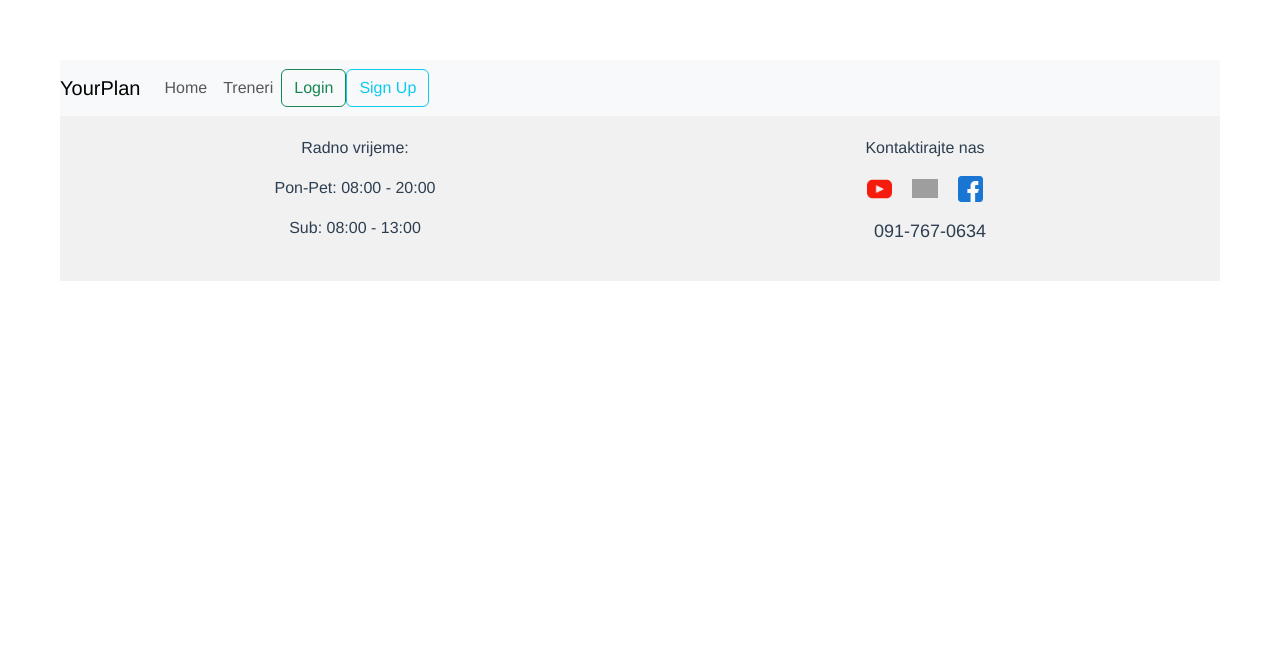
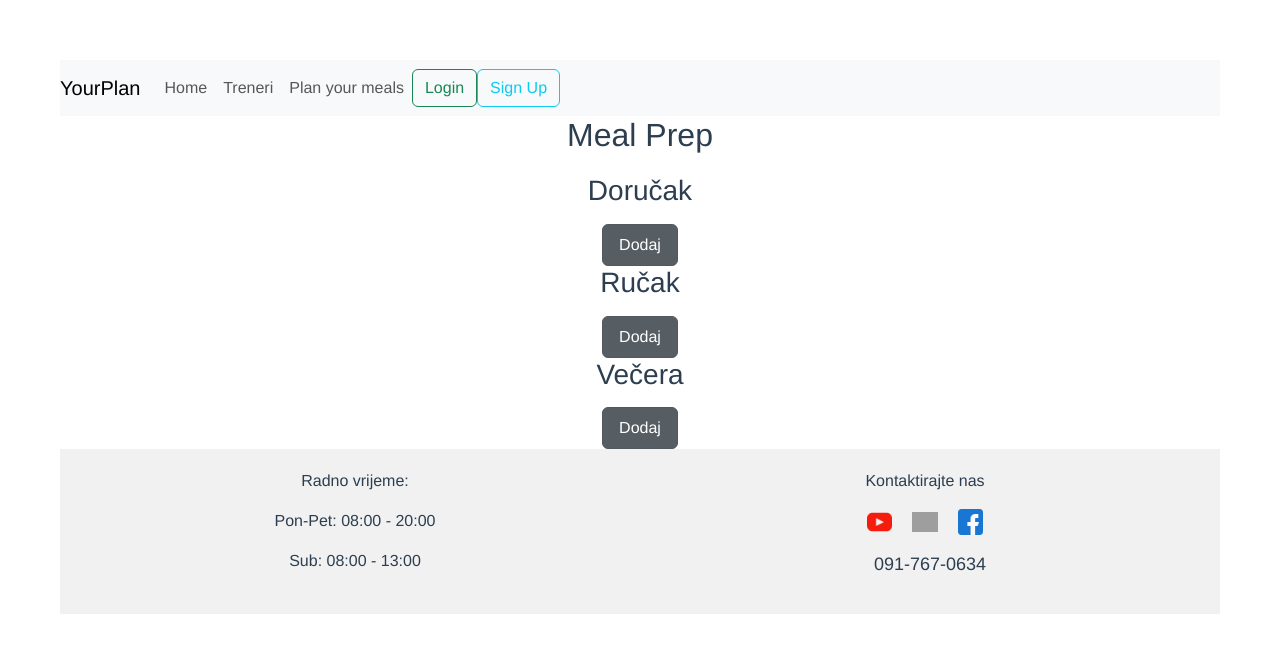
Before and after one commit to MichelRabar/WebAppFront, a Vue app in the folder yourplan/: page /MealprepView in a window 1280 px wide. Shown: the top 652 px of the page. Built offline with nearby package versions, Linux system fonts and the light colour scheme; grey boxes are pictures that could not be loaded; a small style sheet from the web is missing.

Commit message:
novi vue

```diff
--- a/yourplan/src/App.vue
+++ b/yourplan/src/App.vue
@@ -12,6 +12,9 @@
           </li>
           <li class="nav-item">
             <router-link class="nav-link" to="/TreneriView">Treneri</router-link>
+          </li>
+          <li class="nav-item">
+            <router-link class="nav-link" to="/MealprepView">Plan your meals</router-link>
           </li>
         </ul>
 
--- a/yourplan/src/router/index.ts
+++ b/yourplan/src/router/index.ts
@@ -19,6 +19,11 @@ const routes = [
     component: () => import('../views/LoginV.vue')
   },
   {
+    path: '/MealprepView',
+    name: 'Mealprep',
+    component: () => import('../views/MealprepView.vue')
+  },
+  {
     path: '/SignupV',
     name: 'Signup',
     component: () => import('../views/SignupV.vue')
--- /dev/null
+++ b/yourplan/src/views/MealprepView.vue
@@ -0,0 +1,67 @@
+<template>
+    <div class="meal-prep">
+      <h2 class="meal-prep-title">Meal Prep</h2>
+      <div v-for="(meal, index) in meals" :key="index">
+        <h3>{{ meal.name }}</h3>
+        <ul>
+          <li v-for="(item, i) in meal.items" :key="i">{{ item }}</li>
+        </ul>
+        <div class="btn-group-toggle" data-toggle="buttons">
+          <label class="btn btn-secondary active">
+            <input type="checkbox" checked autocomplete="off" @click="addMealItem(meal.name)">
+            Dodaj
+          </label>
+        </div>
+      </div>
+    </div>
+  </template>
+
+  <script>
+  export default {
+    data() {
+      return {
+        meals: [
+          { name: 'Doručak', items: [] },
+          { name: 'Ručak', items: [] },
+          { name: 'Večera', items: [] }
+        ]
+      };
+    },
+    methods: {
+      addMealItem(mealName) {
+        const newItem = prompt(`Dodaj novi obrok za ${mealName}:`);
+        if (newItem) {
+          // Ovdje možete dodati logiku za dodavanje obroka u MongoDB
+          this.meals.find(meal => meal.name === mealName).items.push(newItem);
+        }
+      }
+    }
+  };
+  </script>
+
+  <style scoped>
+  .meal-prep {
+    text-align: center;
+  }
+
+  .meal-prep-title {
+    margin-bottom: 20px;
+  }
+
+  ul {
+    list-style-type: none;
+  }
+
+  .btn-secondary {
+    font-size: 16px;
+    padding: 8px 16px;
+  }
+
+  .btn-secondary input[type="checkbox"] {
+    display: none;
+  }
+
+  .btn-secondary input[type="checkbox"]:checked + label {
+    background-color: #6c757d;
+  }
+  </style>
```
